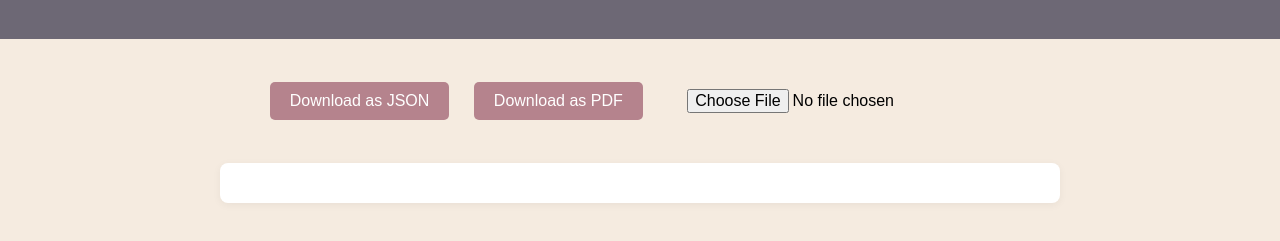
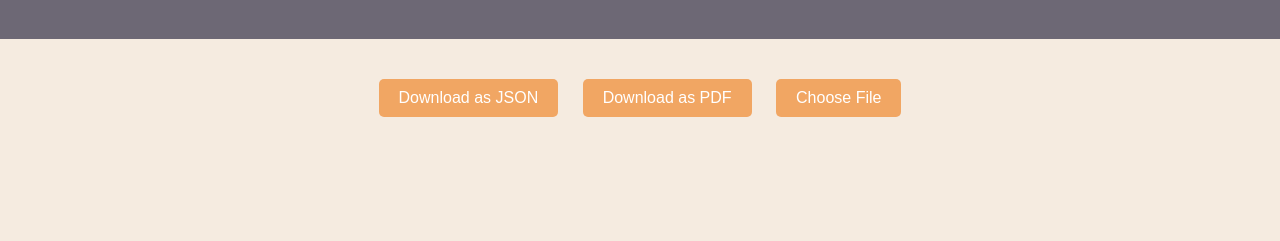
Before and after one commit to wfogame/Excel, a website: page public/index.html in a window 1280 px wide. Shown: the part 81-322 px from the top of the page. Drawn offline with Linux system fonts and the light colour scheme.

Commit message:
Improved frontend to look even better, added styling for buttons and improved it all overall

```diff
--- a/public/index.html
+++ b/public/index.html
@@ -11,16 +11,15 @@
         <h1>Excel Hell Solution</h1>
     </div>
     <div id="controls">
-        <button onclick="jsonfile()">Download as JSON</button>
-        <button onclick="pdffile()">Download as PDF</button>
-        <input type="file" id="fileInput">
+        <button id="jsonBtn" onclick="jsonfile()">Download as JSON</button>
+        <button id="pdfBtn" onclick="pdffile()">Download as PDF</button>
+        <label for="fileInput" class="custom-file-label">Choose File</label>
+        <input type="file" id="fileInput" style="display:none;">
     </div>
-    <div id="status">
-        <!-- Status messages will go here -->
-    </div>
-    <div id="output">
-        <!-- Output or results can be shown here -->
-    </div>
+
+
+
+
     <script src="script.js"></script>
 </body>
 </html>
--- a/public/style.css
+++ b/public/style.css
@@ -17,7 +17,8 @@ body {
   text-align: center;
 }
 
-#controls button, #controls input[type="file"] {
+#controls button,
+#controls input[type="file"] {
   margin: 10px;
   padding: 10px 20px;
   font-size: 1rem;
@@ -26,27 +27,38 @@ body {
 }
 
 #controls button {
-  background: #b5838d;
+  background: #f1a663;
   color: #fff;
   cursor: pointer;
-  transition: background 0.2s;
+  transition: background 0.2s, transform 0.6s;
 }
 
 #controls button:hover {
   background: #ffb4a2;
+  transform: translateY(-1.5px);
+  box-shadow: 0 4px 12px rgba(255, 123, 0, 0.384);
 }
 
-#status {
-  text-align: center;
-  margin: 20px;
-  color: #6d6875;
+#controls button:active {
+  background: #f58c31;
 }
 
-#output {
-  margin: 30px auto;
-  max-width: 800px;
-  background: #fff;
-  border-radius: 8px;
-  box-shadow: 0 2px 8px rgba(0,0,0,0.05);
-  padding: 20px;
+.custom-file-label {
+  display: inline-block;
+  background: #f1a663;
+  color: #fff;
+  padding: 10px 20px;
+  border-radius: 5px;
+  cursor: pointer;
+  margin: 10px;
+  font-size: 1rem;
+  transition: background 0.2s, transform 0.6s;
 }
+.custom-file-label:hover {
+  background: #ffb4a2;
+  transform: translateY(-1.5px);
+  box-shadow: 0 4px 12px rgba(255, 123, 0, 0.384);
+}
+.custom-file-label:active {
+  background: #f58c31;
+}
```
